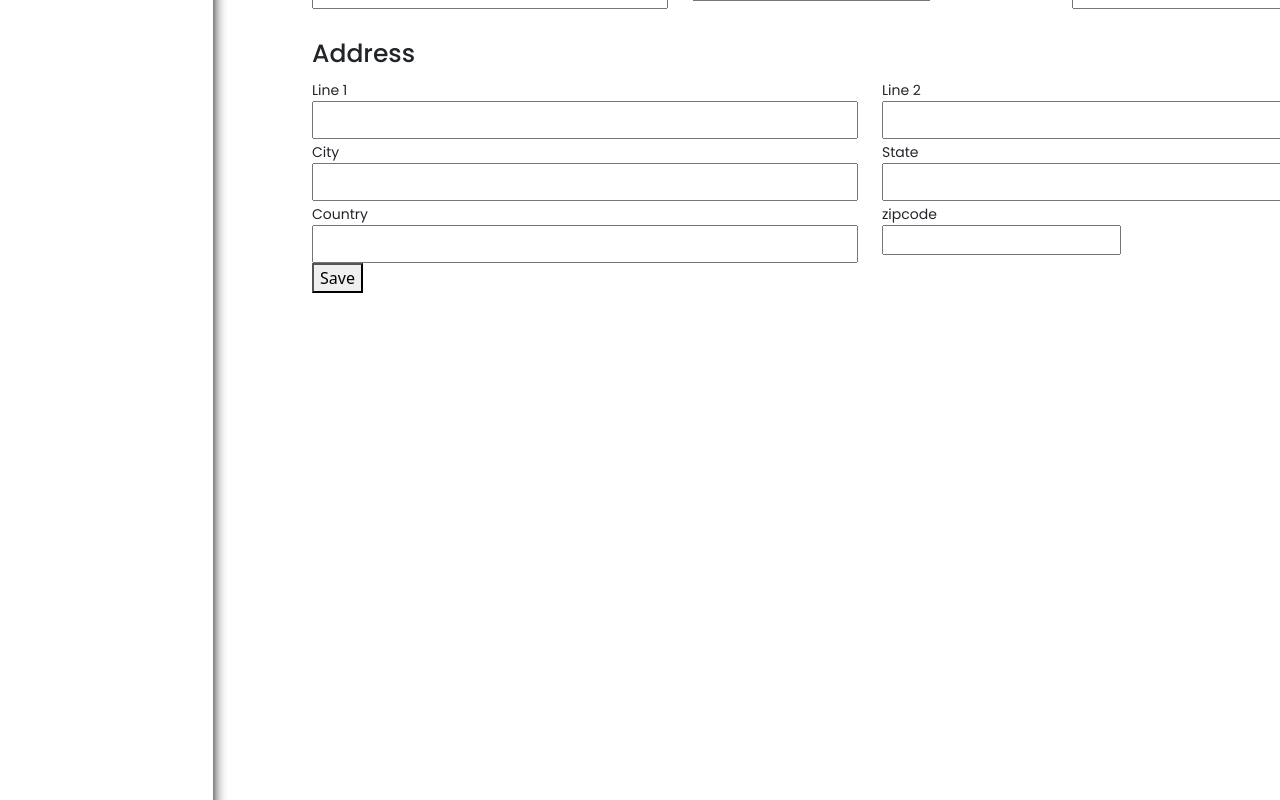
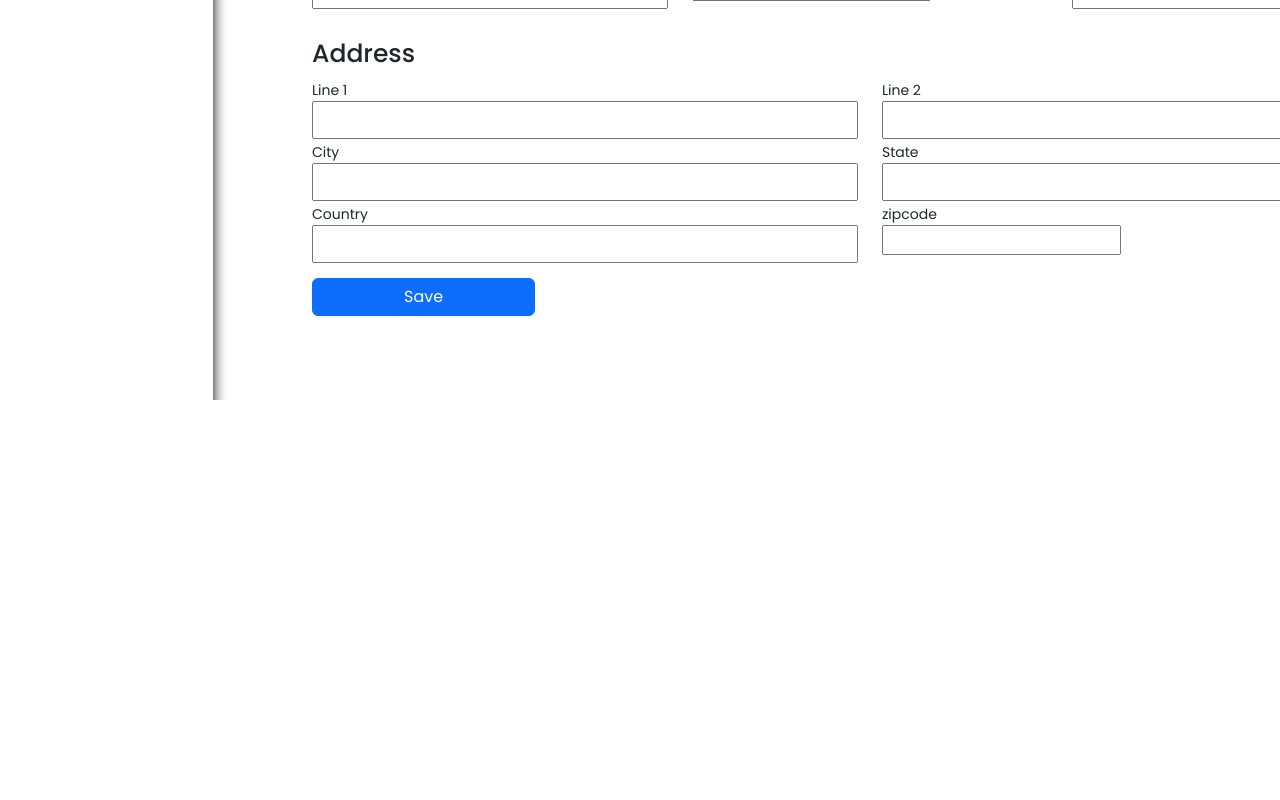
Before and after one commit to darshil152/Learning-Managment-System, a React (Create React App) app: page / in a window 1280 px wide. Shown: the part 836-1636 px from the top of the page. After the commit the page ends 1236 px from the top, so only its background shows below. Built offline with nearby package versions, Linux system fonts and the light colour scheme.

Commit message:
save button

```diff
--- a/src/form.css
+++ b/src/form.css
@@ -10,6 +10,13 @@ h1.student.detail{
     margin-left: 0px;
     margin-top: 30px;
 }
+
+button.click{
+    margin-top: 15px;
+    font-family: 'Poppins', sans-serif;
+    width: 20%;
+}
+
 .form{
     margin-left: 300px;
 }
--- a/src/form.js
+++ b/src/form.js
@@ -414,8 +414,8 @@ export default class Form extends Component {
                                 <input type='number' onChange={this.onzipcodechange} />
                             </div>
                         </div>
-                        <div></div>
-                        <button onClick={this.click}>Save</button>
+                        <button type="button" onClick={this.click} class="btn btn-primary click">Save</button>
+                        {/* <button className='click' >Save</button> */}
                     </div>
 
                 </div>
--- a/src/sidebar.css
+++ b/src/sidebar.css
@@ -1,6 +1,7 @@
 .btn-add {
     box-shadow: 0px 15px 13px #000;
-      height: 190vh;
+    /* box-shadow: 0 5px 12px -12px rgb(0 0 0 / 29%); */
+      height: 140vh;
   }
   .btn {
     width: 50%;
```
